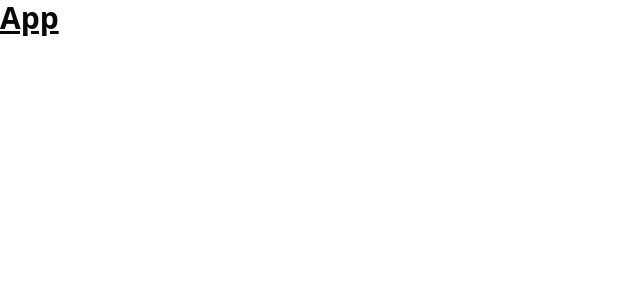
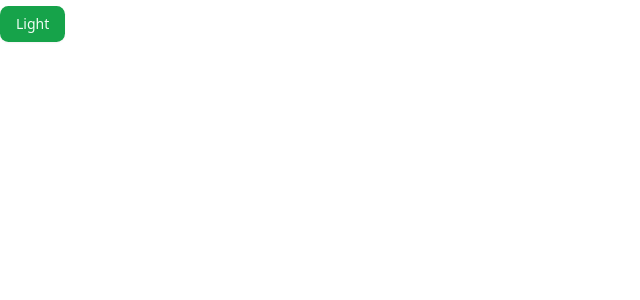
Before and after one commit to jdaniel96/tenpo-frontend-challenge, a React (Vite) app: page / in a window 1280 px wide. Shown: the top 300 px of the page, without its empty margins (0-640 px from the left). Built offline with nearby package versions, Linux system fonts and the light colour scheme.

Commit message:
feat: Added useTheme

```diff
--- a/src/App.tsx
+++ b/src/App.tsx
@@ -1,3 +1,17 @@
+'use client'
+
+import { useTheme } from '@/hooks/useTheme'
+
+import { Button } from './components/shadcn'
+
 export const App = () => {
-  return <h1 className="text-3xl font-bold underline">App</h1>
+  const { theme, toggleTheme } = useTheme()
+
+  return (
+    <h1 className="text-3xl font-bold underline">
+      <Button onClick={toggleTheme}>
+        {theme === 'light' ? 'Light' : 'Dark'}
+      </Button>
+    </h1>
+  )
 }
--- a/src/components/shadcn/buttonVariants.ts
+++ b/src/components/shadcn/buttonVariants.ts
@@ -1,7 +1,7 @@
 import { cva } from 'class-variance-authority'
 
 export const buttonVariants = cva(
-  "inline-flex items-center justify-center gap-2 whitespace-nowrap rounded-md text-sm font-medium transition-all disabled:pointer-events-none disabled:opacity-50 [&_svg]:pointer-events-none [&_svg:not([class*='size-'])]:size-4 shrink-0 [&_svg]:shrink-0 outline-none focus-visible:border-ring focus-visible:ring-ring/50 focus-visible:ring-[3px] aria-invalid:ring-destructive/20 dark:aria-invalid:ring-destructive/40 aria-invalid:border-destructive",
+  "cursor-pointer inline-flex items-center justify-center gap-2 whitespace-nowrap rounded-md text-sm font-medium transition-all disabled:pointer-events-none disabled:opacity-50 [&_svg]:pointer-events-none [&_svg:not([class*='size-'])]:size-4 shrink-0 [&_svg]:shrink-0 outline-none focus-visible:border-ring focus-visible:ring-ring/50 focus-visible:ring-[3px] aria-invalid:ring-destructive/20 dark:aria-invalid:ring-destructive/40 aria-invalid:border-destructive",
   {
     defaultVariants: {
       size: 'default',
--- /dev/null
+++ b/src/hooks/index.ts
@@ -0,0 +1,3 @@
+'use client'
+
+export { useTheme } from './useTheme'
--- /dev/null
+++ b/src/hooks/useTheme.ts
@@ -0,0 +1,27 @@
+import { useEffect, useState } from 'react'
+
+type Theme = 'light' | 'dark'
+
+const getInitialTheme = (): Theme => {
+  const storedTheme = localStorage.getItem('theme') as Theme | null
+  const prefersDark = window.matchMedia('(prefers-color-scheme: dark)').matches
+  const initialTheme = storedTheme ?? (prefersDark ? 'dark' : 'light')
+
+  return initialTheme
+}
+
+export const useTheme = () => {
+  const [theme, setTheme] = useState<Theme>(getInitialTheme())
+
+  useEffect(() => {
+    const root = document.documentElement
+    root.classList.remove('light', 'dark')
+    root.classList.add(theme)
+    localStorage.setItem('theme', theme)
+  }, [theme])
+
+  const toggleTheme = () =>
+    setTheme((prev) => (prev === 'light' ? 'dark' : 'light'))
+
+  return { theme, toggleTheme }
+}
```
